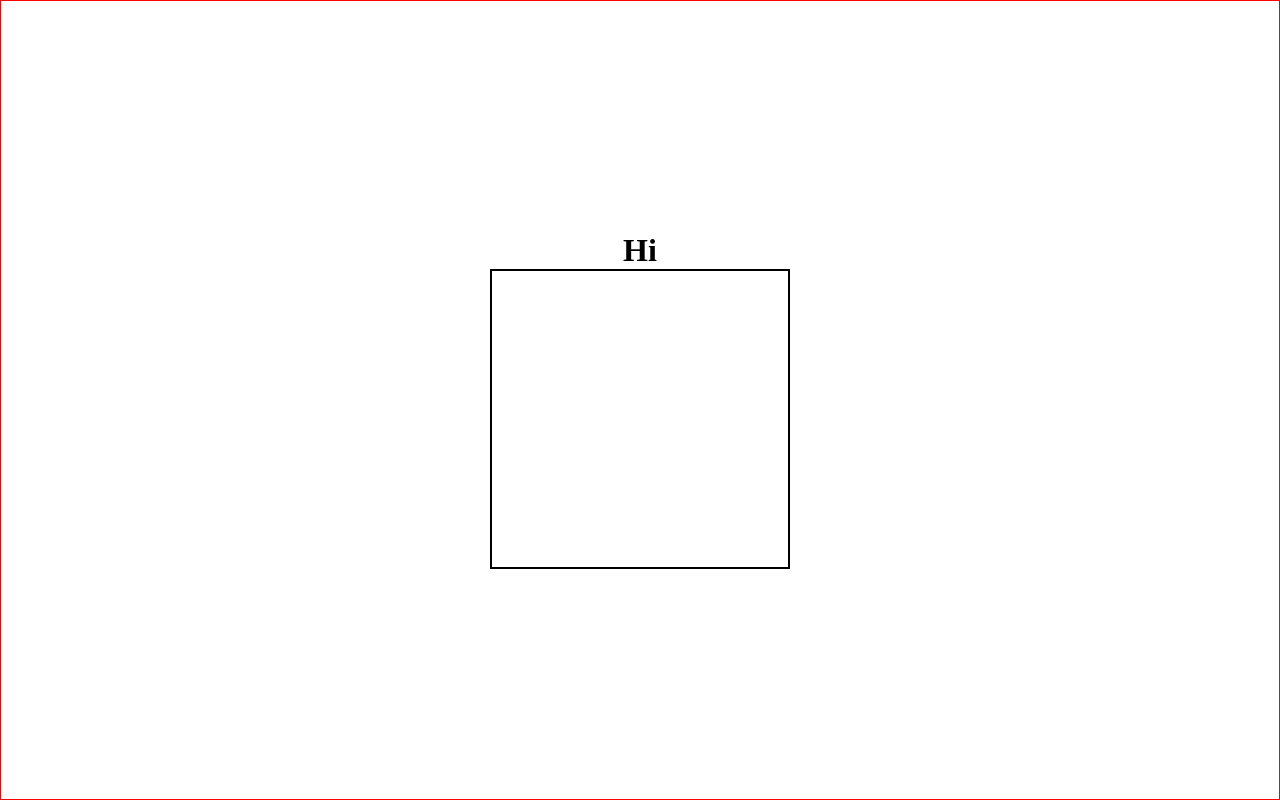
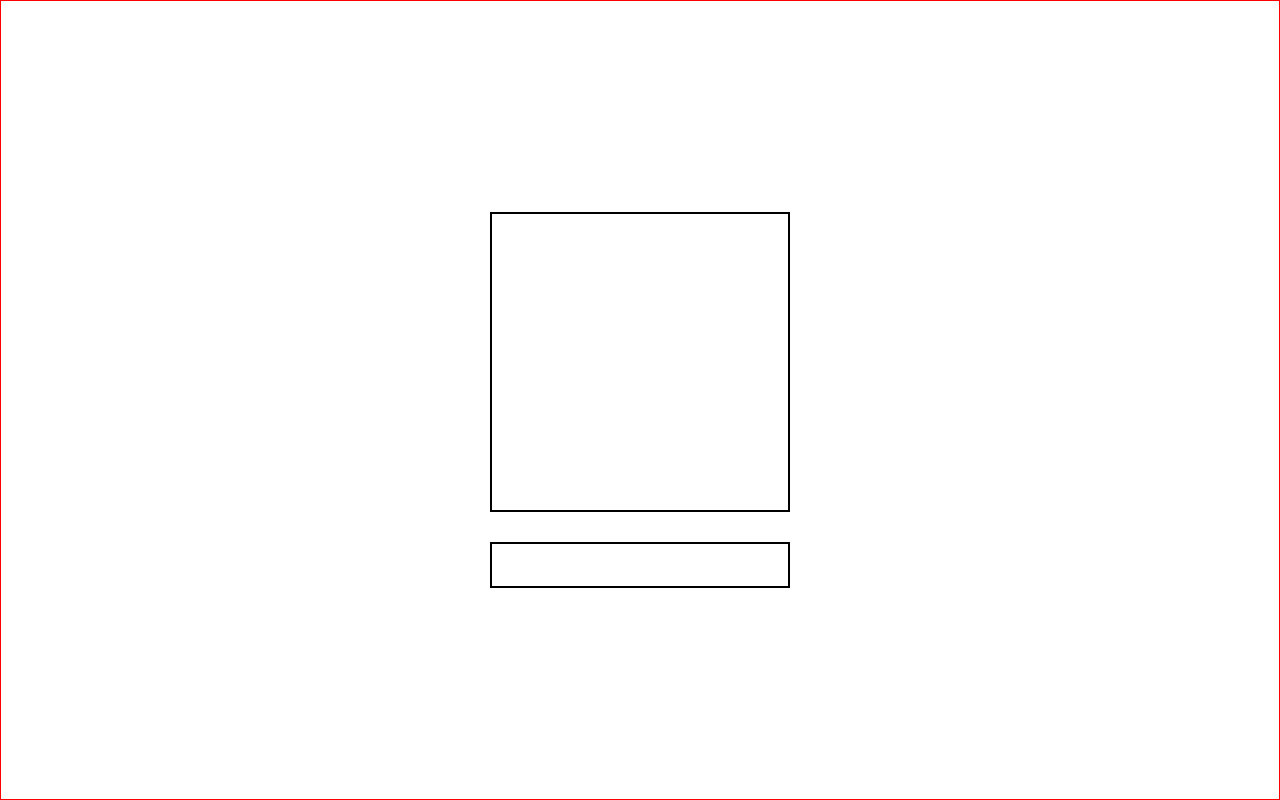
Before and after one commit to tadanama/react-square-color, a React (Vite) app: page / in a window 1280 px wide. Built offline with nearby package versions, Linux system fonts and the light colour scheme.

Commit message:
Declare a state to track the color
- Pass the setColor to the input to track the input
- Pass the color state to both components, so that both components has same color value

```diff
--- a/src/App.jsx
+++ b/src/App.jsx
@@ -1,11 +1,15 @@
 import Square from "../Square";
+import Input from "./Input";
+import { useState } from "react";
 
 function App() {
+	const [color, setColor] = useState("");
+
 	return (
 		<>
 			<main className="app">
-				<h1>Hi</h1>
-				<Square />
+				<Square color={color} />
+				<Input color={color} setColor={setColor} />
 			</main>
 		</>
 	);
```
